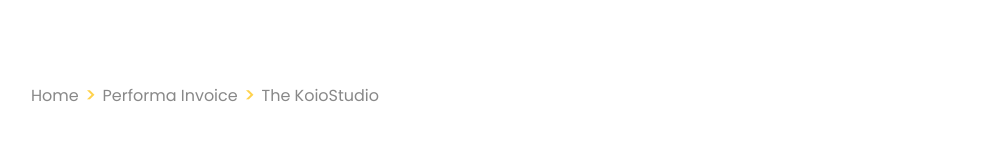
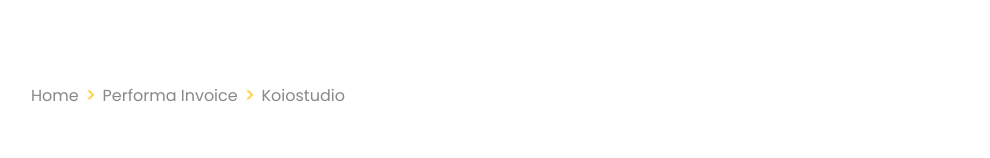
Before and after one commit to Santosh-7124/Koios-Invoice, a React (Vite) app: page /PerformaInvoice/TKS in a window 1280 px wide. Shown: the top 158 px of the page, without its empty margins (129-1119 px from the left). Built offline with nearby package versions, Linux system fonts and the light colour scheme.

Commit message:
Koiostudio text fix

```diff
--- a/src/components/DeliveryChallan.jsx
+++ b/src/components/DeliveryChallan.jsx
@@ -45,7 +45,7 @@ function DeliveryChallan() {
             style={{ width: "50%" }}
             className="homeOption"
           >
-            <p>The KoioStudio</p>
+            <p>Koiostudio</p>
           </Link> */}
           </div>
         </div>
--- a/src/components/PerformaInvoice.jsx
+++ b/src/components/PerformaInvoice.jsx
@@ -45,7 +45,7 @@ function PerformaInvoice() {
               style={{ width: "50%" }}
               className="homeOption"
             >
-              <p>The KoioStudio</p>
+              <p>Koiostudio</p>
             </Link>
           </div>
         </div>
--- a/src/components/PerformaInvoiceTKS.jsx
+++ b/src/components/PerformaInvoiceTKS.jsx
@@ -162,7 +162,7 @@ function PerformaInvoiceTKS() {
             <span>{">"}</span>
             <Link to="/PerformaInvoice ">Performa Invoice </Link>
             <span>{">"}</span>
-            <p>The KoioStudio</p>
+            <p>Koiostudio</p>
           </div>
           <p>Performa Invoice</p>
         </div>
--- a/src/components/PurchaseOrder.jsx
+++ b/src/components/PurchaseOrder.jsx
@@ -45,7 +45,7 @@ function PurchaseOrder() {
               style={{ width: "50%" }}
               className="homeOption"
             >
-              <p>The KoioStudio</p>
+              <p>Koiostudio</p>
             </Link>
           </div>
         </div>
--- a/src/components/PurchaseOrderTKS.jsx
+++ b/src/components/PurchaseOrderTKS.jsx
@@ -163,7 +163,7 @@ function PurchaseOrderTKS() {
             <span>{">"}</span>
             <Link to="/PurchaseOrder ">Purchase Order </Link>
             <span>{">"}</span>
-            <p>The KoioStudio</p>
+            <p>Koiostudio</p>
           </div>
           <p>Purchase Order</p>
         </div>
--- a/src/components/QuotationInvoice.jsx
+++ b/src/components/QuotationInvoice.jsx
@@ -45,7 +45,7 @@ function QuotationInvoice() {
               style={{ width: "50%" }}
               className="homeOption"
             >
-              <p>The KoioStudio</p>
+              <p>Koiostudio</p>
             </Link>
           </div>
         </div>
--- a/src/components/QuotationInvoiceTKS.jsx
+++ b/src/components/QuotationInvoiceTKS.jsx
@@ -231,7 +231,7 @@ function QuotationInvoiceTKS() {
             <span>{">"}</span>
             <Link to="/QuotationInvoice">Quotation</Link>
             <span>{">"}</span>
-            <p>The KoioStudio</p>
+            <p>Koiostudio</p>
           </div>
           <p>Quotation</p>
         </div>
--- a/src/components/TaxInvoice.jsx
+++ b/src/components/TaxInvoice.jsx
@@ -45,7 +45,7 @@ function TaxInvoice() {
               style={{ width: "50%" }}
               className="homeOption"
             >
-              <p>The KoioStudio</p>
+              <p>Koiostudio</p>
             </Link>
           </div>
         </div>
--- a/src/components/TaxInvoiceTKS.jsx
+++ b/src/components/TaxInvoiceTKS.jsx
@@ -168,7 +168,7 @@ function TaxInvoiceTKS() {
             <span>{">"}</span>
             <Link to="/TaxInvoice ">Tax Invoice </Link>
             <span>{">"}</span>
-            <p>The KoioStudio</p>
+            <p>Koiostudio</p>
           </div>
           <p>Tax Invoice</p>
         </div>
```
